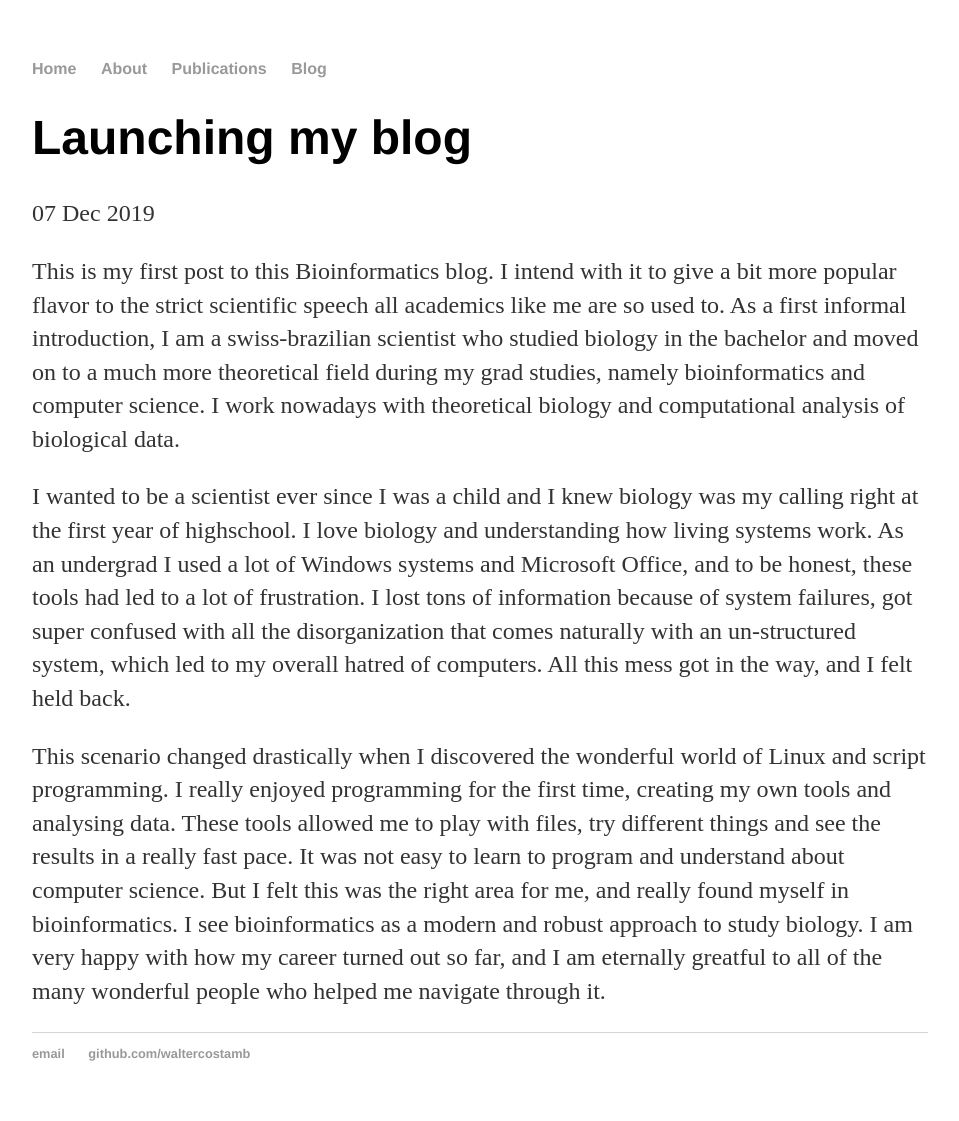
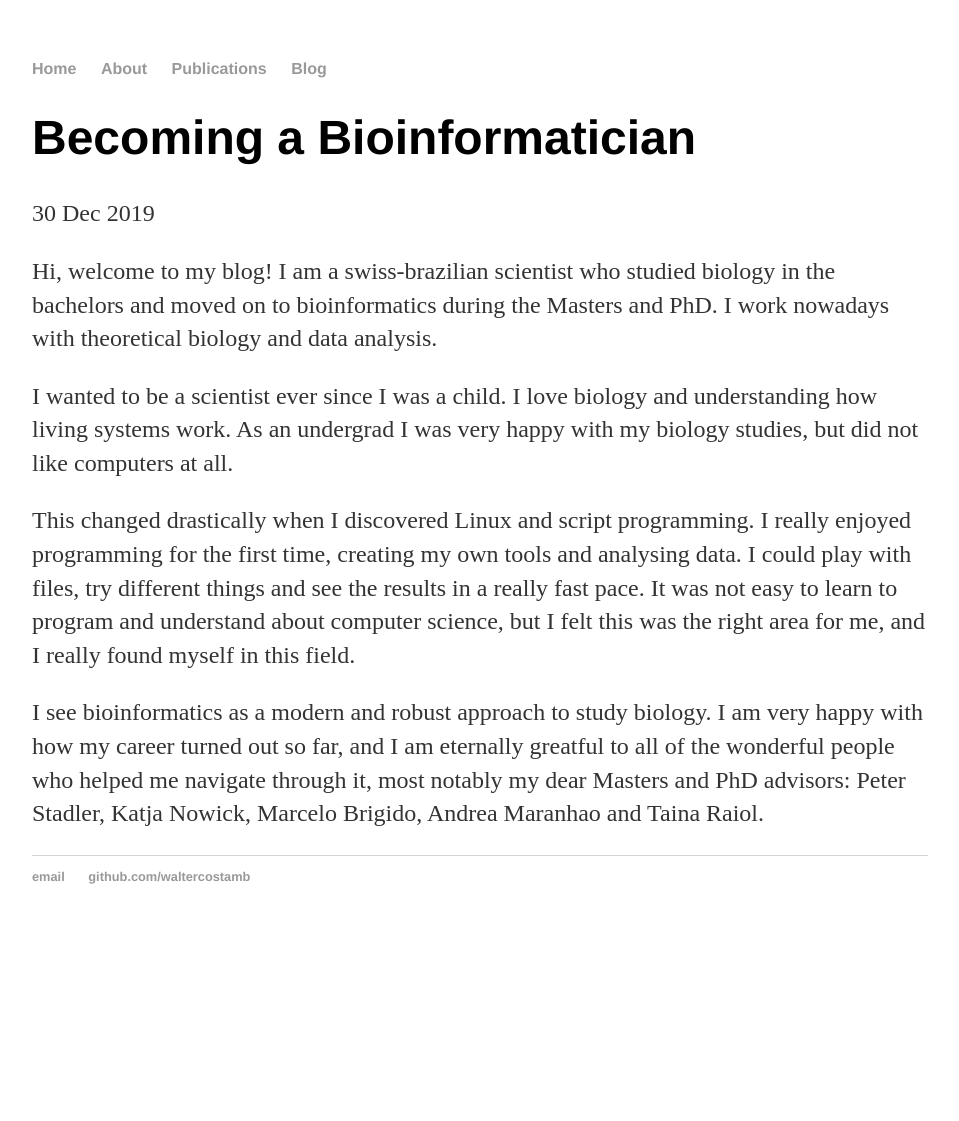
Before and after one commit to waltercostamb/waltercostamb.github.io, a Jekyll site: the page built from _posts/2019-12-07-bia's-site-launched.md, in a window 1280 px wide. Shown: the whole page, without its empty margins (160-1119 px from the left). Built offline with Jekyll 4.4.1, drawn with Linux system fonts in a browser that asks for light colours; after the commit the page ends 944 px from its top, so only the background shows below that.

Commit message:
Update 2019-12-07-bia's-site-launched.md

```diff
--- a/_posts/2019-12-07-bia's-site-launched.md
+++ b/_posts/2019-12-07-bia's-site-launched.md
@@ -1,23 +1,19 @@
 ---
 layout: post
-title: "Launching my blog"
-date: 2019-12-07
+title: "Becoming a Bioinformatician"
+date: 2019-12-30
 ---
 
-This is my first post to this Bioinformatics blog. I intend with it to give a bit more popular flavor to the strict scientific
-speech all academics like me are so used to. As a first informal introduction, I am a swiss-brazilian scientist who studied
-biology in the bachelor and moved on to a much more theoretical field during my grad studies, namely bioinformatics and
-computer science. I work nowadays with theoretical biology and computational analysis of biological data.
+Hi, welcome to my blog! I am a swiss-brazilian scientist who studied biology in the bachelors and moved on to bioinformatics during the Masters and PhD. I work nowadays with theoretical biology and data analysis.
 
-I wanted to be a scientist ever since I was a child and I knew biology was my calling right at the first year of highschool.
-I love biology and understanding how living systems work. As an undergrad I used a lot of Windows systems and Microsoft Office,
-and to be honest, these tools had led to a lot of frustration. I lost tons of information because of system failures, got
-super confused with all the disorganization that comes naturally with an un-structured system, which led to my overall hatred
-of computers. All this mess got in the way, and I felt held back.
+I wanted to be a scientist ever since I was a child.
+I love biology and understanding how living systems work. As an undergrad I was very happy with my biology studies, but did not like computers at all.
 
-This scenario changed drastically when I discovered the wonderful world of Linux and script programming. I really enjoyed
-programming for the first time, creating my own tools and analysing data. These tools allowed me to play with files, try
+This changed drastically when I discovered Linux and script programming. I really enjoyed
+programming for the first time, creating my own tools and analysing data. I could play with files, try
 different things and see the results in a really fast pace. It was not easy to learn to program and understand about
-computer science. But I felt this was the right area for me, and really found myself in bioinformatics. I see bioinformatics
+computer science, but I felt this was the right area for me, and I really found myself in this field.
+
+I see bioinformatics
 as a modern and robust approach to study biology. I am very happy with how my career turned out so far, and I am eternally
-greatful to all of the many wonderful people who helped me navigate through it.
+greatful to all of the wonderful people who helped me navigate through it, most notably my dear Masters and PhD advisors: Peter Stadler, Katja Nowick, Marcelo Brigido, Andrea Maranhao and Taina Raiol.
```
